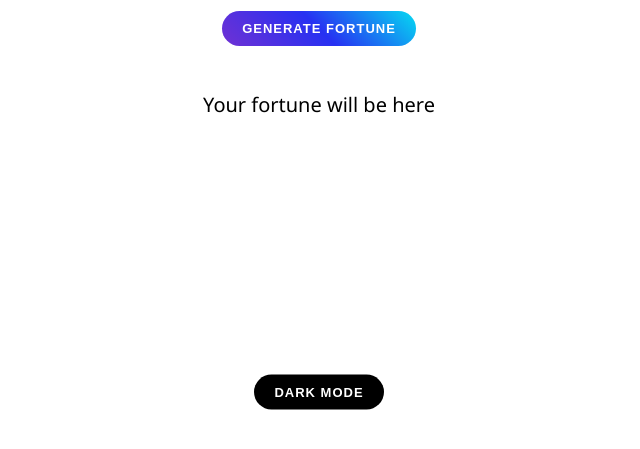
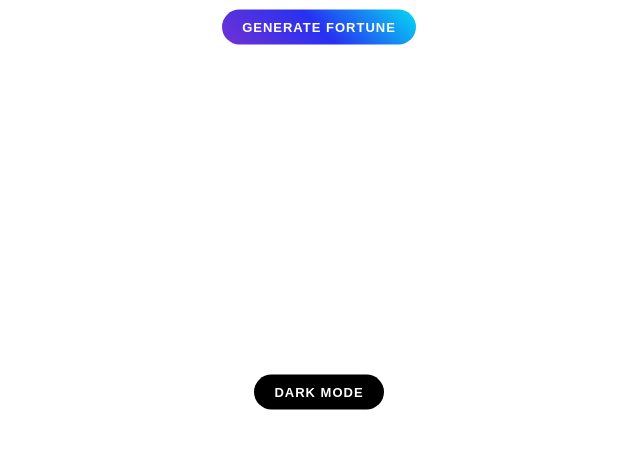
Before and after one commit to kevorkcd/Distributed_Systems_P2, a plain HTML site: page Website/index.html in a window 1280 px wide. Shown: the part 323-772 px from the top of the page, without its empty margins (321-961 px from the left). Drawn offline with Linux system fonts and the light colour scheme.

Commit message:
Starting with empty string

```diff
--- a/Website/index.html
+++ b/Website/index.html
@@ -16,7 +16,7 @@
                     </button>
                 </div>
                 <div id="insert_fortune">
-                    <p id="fortune_text">Your fortune will be here</p>
+                    <p id="fortune_text"></p>
                 </div>
             </div>
             <div id="btn_ui_toggle_wrapper" class="full_hor_center">
--- a/Website/stylesheet.css
+++ b/Website/stylesheet.css
@@ -79,6 +79,10 @@ background: linear-gradient(45deg, rgba(112,49,211,1) 0%, rgba(39,49,242,1) 50%,
     color: white;
 }
 
+#insert_fortune {
+    height: 50px;
+}
+
 #fortune_text {
     font-size: 20px;
 }
```
